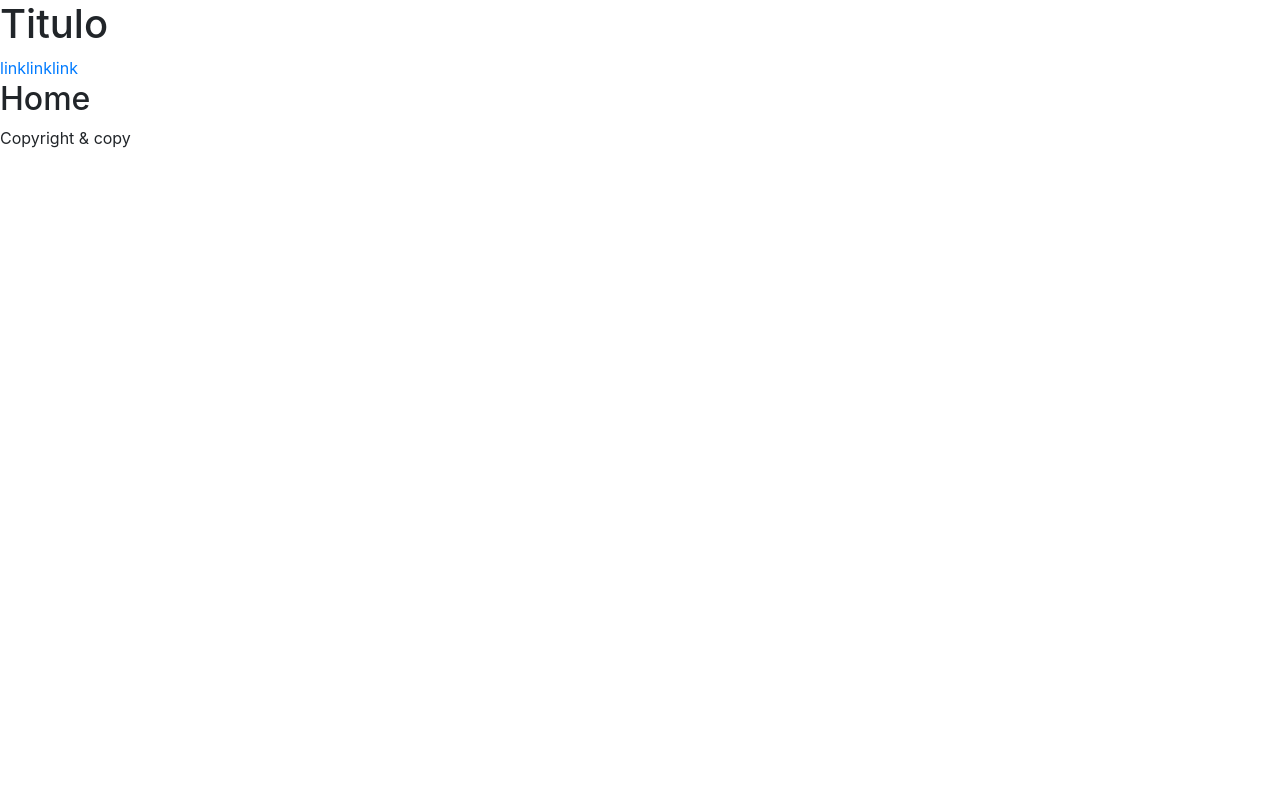
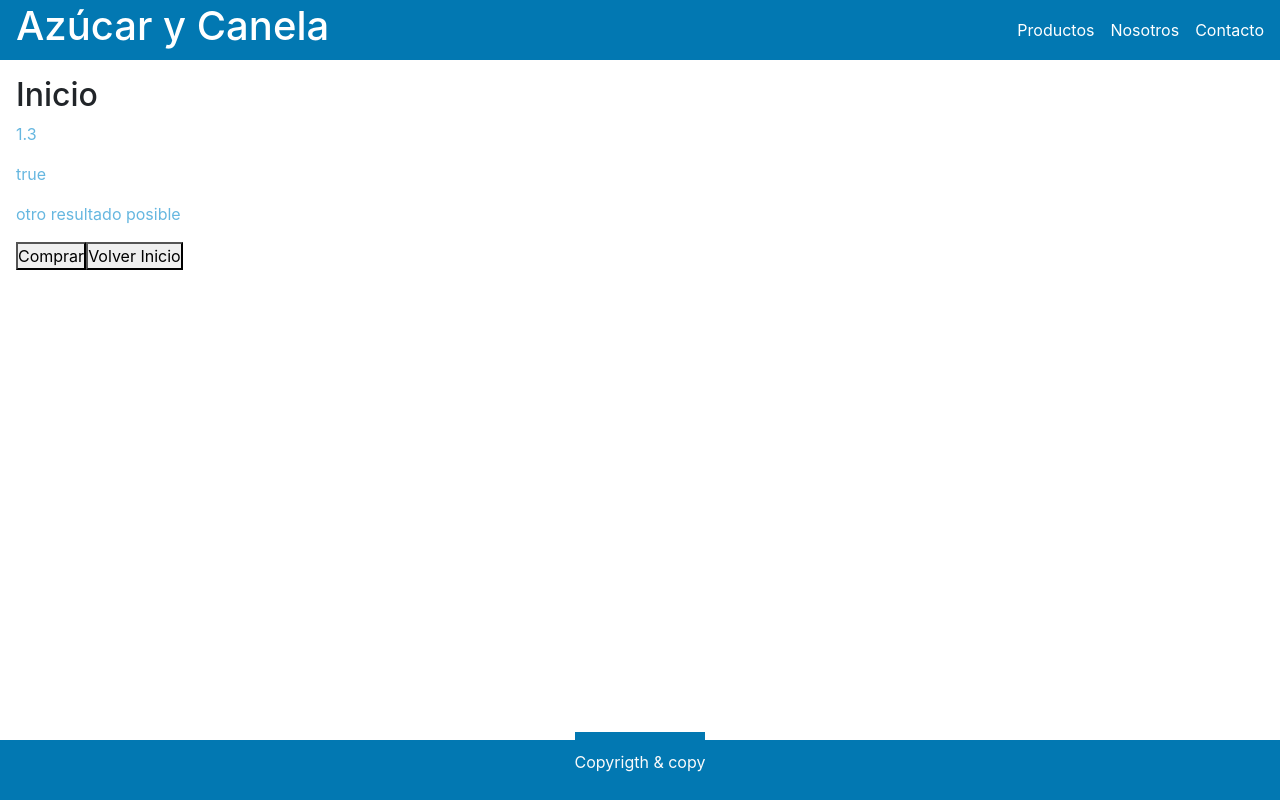
Before and after one commit to Mdaniela15/app, a React (Create React App) app: page / in a window 1280 px wide. Built offline with nearby package versions, Linux system fonts and the light colour scheme.

Commit message:
css y otros cambios

```diff
--- a/public/index.html
+++ b/public/index.html
@@ -10,42 +10,18 @@
       content="Web site created using create-react-app"
     />
     <link rel="apple-touch-icon" href="%PUBLIC_URL%/logo192.png" />
-    <!--
-      manifest.json provides metadata used when your web app is installed on a
-      user's mobile device or desktop. See https://developers.google.com/web/fundamentals/web-app-manifest/
-    -->
     <link rel="manifest" href="%PUBLIC_URL%/manifest.json" />
-    <!--
-      Notice the use of %PUBLIC_URL% in the tags above.
-      It will be replaced with the URL of the `public` folder during the build.
-      Only files inside the `public` folder can be referenced from the HTML.
-
-      Unlike "/favicon.ico" or "favicon.ico", "%PUBLIC_URL%/favicon.ico" will
-      work correctly both with client-side routing and a non-root public URL.
-      Learn how to configure a non-root public URL by running `npm run build`.
-    -->
-    <title>React App</title>
-    <!--bootstrap cdn-->
+    <title>Azúcar y Canela</title>
+    <!-- bootstrap cdn -->
     <link
       rel="stylesheet"
       href="https://stackpath.bootstrapcdn.com/bootstrap/4.5.2/css/bootstrap.min.css"
       integrity="sha384-JcKb8q3iqJ61gNV9KGb8thSsNjpSL0n8PARn9HuZOnIxN0hoP+VmmDGMN5t9UJ0Z"
-      crossorigin="anonymous"/>
+      crossorigin="anonymous"
+    />
   </head>
-
-
   <body>
     <noscript>You need to enable JavaScript to run this app.</noscript>
     <div id="root"></div>
-    <!--
-      This HTML file is a template.
-      If you open it directly in the browser, you will see an empty page.
-
-      You can add webfonts, meta tags, or analytics to this file.
-      The build step will place the bundled scripts into the <body> tag.
-
-      To begin the development, run `npm start` or `yarn start`.
-      To create a production bundle, use `npm run build` or `yarn build`.
-    -->
   </body>
 </html>
--- a/src/App.js
+++ b/src/App.js
@@ -1,21 +1,15 @@
 import Header from "./componentes/Header"
-import Footer from "./componentes/Header"
+import Footer from "./componentes/Footer"
+import Main from "./componentes/Main"
 
-function App() {
+const App = () => {
+  return (
+    <>
+      <Header />
+      <Main titulo="Home" />
+      <Footer />
+    </>
+  )
+}
 
-  return <div>
-
-<Header/>
-
-<main>
-  <h2>Home</h2>
-</main>
-<footer>
-  <p>Copyright & copy</p>
-</footer>
-
-
-  </div>
-
-}
 export default App;
--- a/src/componentes/Header.js
+++ b/src/componentes/Header.js
@@ -4,11 +4,11 @@
 const Header = () => {
   return (
     <header className="header">
-      <h1 className="header__title">Titulo</h1>
+      <h1 className="header__title">Azúcar y Canela</h1>
       <nav className="header__nav">
-        <a href="#" className="header__link link">link</a>
-        <a href="#" className="header__link link">link</a>
-        <a href="#" className="header__link link">link</a>
+        <a href="#" className="header__link link">Productos</a>
+        <a href="#" className="header__link link">Nosotros</a>
+        <a href="#" className="header__link link">Contacto</a>
       </nav>
     </header>
   )
--- a/src/componentes/Main.js
+++ b/src/componentes/Main.js
@@ -0,0 +1,12 @@
+import ProductosContainer from "./ProductosContainer"
+
+const Main = () => {
+  return (
+    <main className="main">
+      <h2>Inicio</h2>
+      <ProductosContainer/>
+    </main>
+  )
+}
+
+export default Main
--- /dev/null
+++ b/src/componentes/Producto.js
@@ -0,0 +1,26 @@
+const Producto = (props) => {
+
+
+    if (props.dark) {
+      return (
+        <div className={`${props.dark}`}>
+          <p>{props.numero}</p>
+          <p>{`${props.dark}`}</p>
+          <p> otro resultado posible</p>
+          <button id="btn" onClick={props.handleClick}>Comprar</button>
+          <button onClick={props.handleChangeDark}>Volver Inicio</button>
+        </div>
+      )
+    } else {
+      return (
+        <div className={`${props.dark}`}>
+          <p>{props.numero}</p>
+          <p>{`${props.dark}`}</p>
+          <button id="btn" onClick={props.handleClick}>Ver productos</button>
+          <button onClick={props.handleChangeDark}>Eliminar carrito</button>
+        </div>
+      )
+    }
+  }
+
+  export default Producto
--- /dev/null
+++ b/src/componentes/ProductosContainer.js
@@ -0,0 +1,34 @@
+import { useState } from "react"
+import Producto from "./Producto"
+
+const ProductosContainer = () => {
+
+    const resultadoDelHook = useState(1.3)//[a,b]
+    const numero = resultadoDelHook[0]//1
+    const setNumero = resultadoDelHook[1] //fn() es asincronica
+
+    const [dark, setDark] = useState(true)
+    const [nombre, setNombre] = useState("Horacio")
+
+
+    function handleClick(){
+      setNumero(numero + 1)
+    }
+
+    const handleChangeDark = () => {
+      setDark(!dark)
+    }
+
+
+    return (
+      <Producto
+        dark={dark}
+        numero={numero}
+        nombre={nombre}
+        handleClick={handleClick}
+        handleChangeDark={handleChangeDark}
+      />
+    )
+  }
+
+  export default ProductosContainer
--- a/src/index.css
+++ b/src/index.css
@@ -1,13 +1,56 @@
-body {
+* {
+  padding: 0;
   margin: 0;
-  font-family: -apple-system, BlinkMacSystemFont, 'Segoe UI', 'Roboto', 'Oxygen',
-    'Ubuntu', 'Cantarell', 'Fira Sans', 'Droid Sans', 'Helvetica Neue',
-    sans-serif;
-  -webkit-font-smoothing: antialiased;
-  -moz-osx-font-smoothing: grayscale;
+  box-sizing: border-box;
 }
 
-code {
-  font-family: source-code-pro, Menlo, Monaco, Consolas, 'Courier New',
-    monospace;
+html , body , #root {
+  height: 100%;
 }
+
+#root {
+  display: flex;
+  flex-direction: column;
+}
+
+.link {
+  text-decoration: none;
+  color: black;
+}
+
+.header {
+  display: flex;
+  justify-content: space-between;
+  align-items: center;
+  padding: 0 16px;
+  height: 60px;
+  background: #0278b2;
+  color: #ffffff;
+}
+
+.header__link {
+  color: rgb(255, 255, 255);
+  margin-left: 1rem;
+}
+
+.main {
+  flex: 1;
+  padding: 1rem;
+}
+
+.footer {
+  height: 60px;
+  background: #0278b2;
+  color: #fbfbfb;
+  display: flex;
+  justify-content: center;
+  align-items: center;
+}
+
+.true {
+  color: rgb(102, 183, 224);
+}
+
+.false {
+  color: rgb(20, 19, 19);
+}
--- a/src/index.js
+++ b/src/index.js
@@ -2,11 +2,7 @@ import React from 'react';
 import ReactDOM from 'react-dom/client';
 import './index.css';
 import App from './App';
-import reportWebVitals from './reportWebVitals';
 
 const root = ReactDOM.createRoot(document.getElementById('root'));
-root.render(
-  <React.StrictMode>
-    <App />
-  </React.StrictMode>
-);
+
+root.render(<App/>);
```
Also changed, not shown: src/componentes/MainBackup.js (added, +16 -0 lines).
